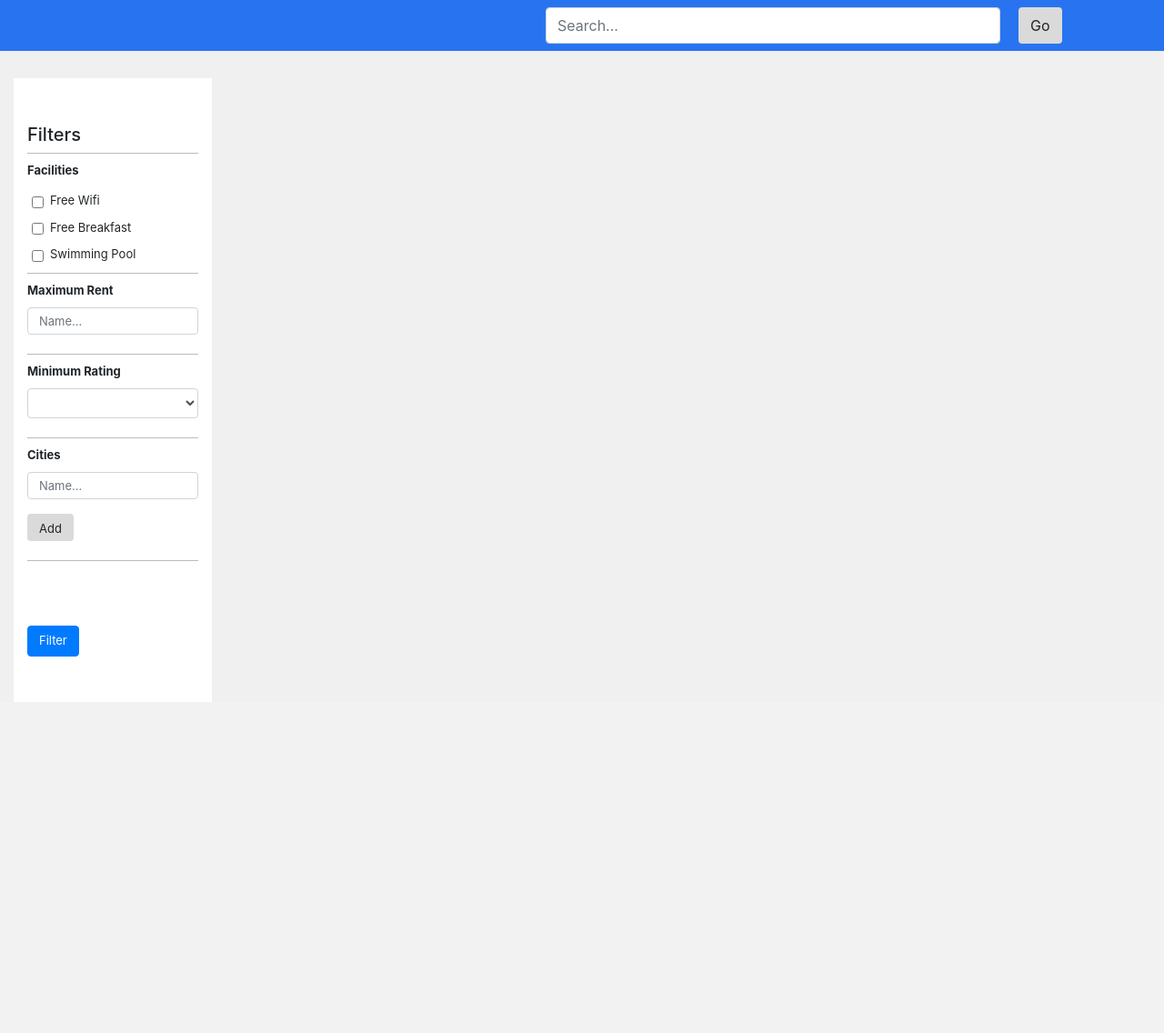
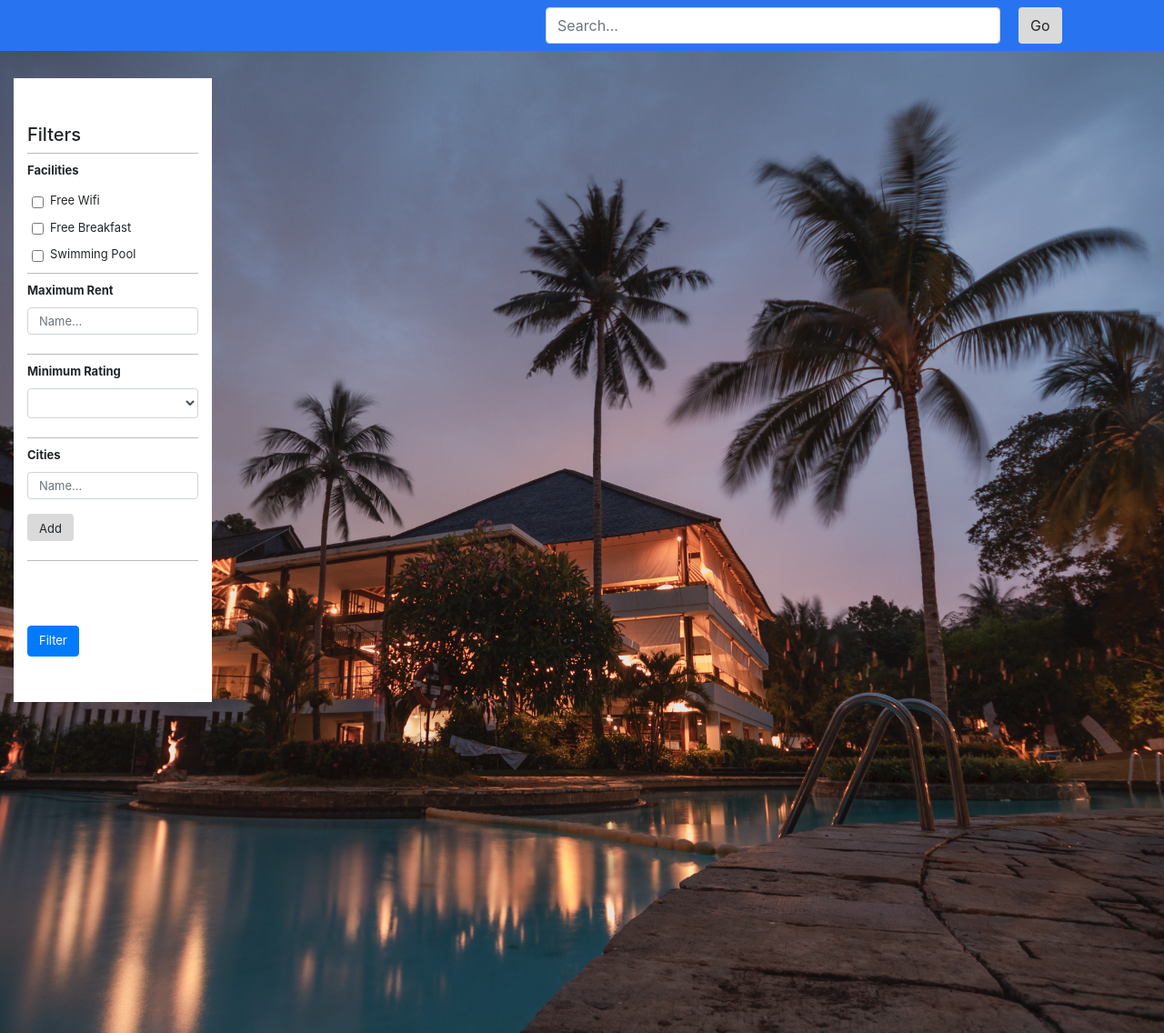
Before and after one commit to kankits/Not-Random, a Flask app: page /hotels in a window 1280 px wide. Shown: the part 104-1240 px from the top of the page at 91% size. Before the commit the page ends 876 px from the top, so only its background shows below. Run offline with Flask 3, Linux system fonts and the light colour scheme; some libraries are stand-ins or nearby versions.

Commit message:
added background images in hotel and restaurant page

```diff
--- a/static/style.css
+++ b/static/style.css
@@ -125,6 +125,28 @@ a:hover {
   margin-left: 0px;
   margin-right: 0px;
   margin-bottom: 0px;
+}
+
+.container-results-restaurants {
+  min-height:1080px;
+  margin-left: 0px;
+  margin-right: 0px;
+  margin-bottom: 0px;
+  background-image: url('images/restaurants.jpg');
+  background-repeat: no-repeat;
+  background-size: cover;
+  background-position: center;
+}
+
+.container-results-hotels {
+  min-height:1080px;
+  margin-left: 0px;
+  margin-right: 0px;
+  margin-bottom: 0px;
+  background-image: url('images/hotel.jpeg');
+  background-repeat: no-repeat;
+  background-size: cover;
+  background-position: center;
 }
 
 .container-results-train {
--- a/template/hotels.html
+++ b/template/hotels.html
@@ -35,7 +35,7 @@
         });
     </script>
 
-<div class="container-results">
+<div class="container-results-hotels">
     <div class="row">
       <div class="col-md-2 filter-component">
         <h5>Filters</h5>
@@ -194,7 +194,7 @@
           return card;
         };
 
-        let resultsHTML = '<h2>Search Results</h2>';
+        let resultsHTML = '<h2 style = "color: white;">Search Results</h2>';
         resultsHTML += '<ul class="list-group">';
 
         results.forEach((result) => {
--- a/template/restaurants.html
+++ b/template/restaurants.html
@@ -44,7 +44,7 @@
         // });
         // </script>
 
-  <div class="container-results">
+  <div class="container-results-restaurants">
       <div class="row">
         <div class="col-md-2 filter-component">
           <h5>Filters</h5>
@@ -213,7 +213,7 @@
           return card;
         };
 
-        let resultsHTML = '<h2>Search Results</h2>';
+        let resultsHTML = '<h2 style = "color: white;">Search Results</h2>';
         resultsHTML += '<ul class="list-group">';
 
         results.forEach((result) => {
```
Also changed, not shown: static/images/hotel.jpeg (added), static/images/restaurants.jpg (added).
